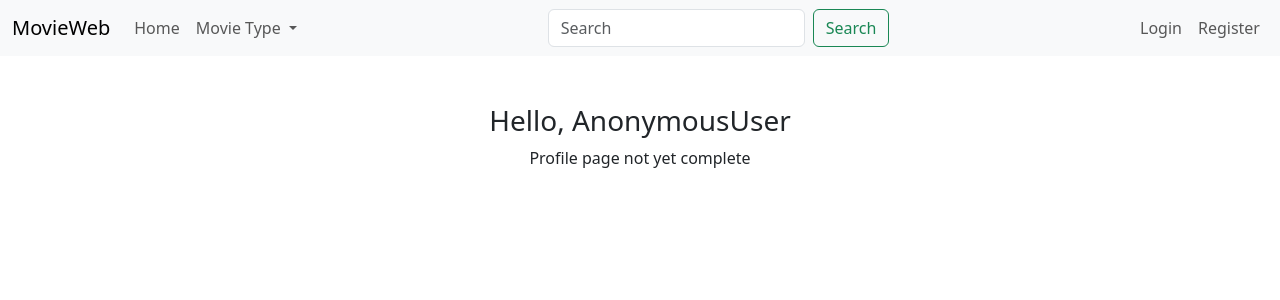
After one commit to mominur774/movie-management, a Django app: page /accounts/profile/ in a window 1280 px wide. The commit adds this page. Shown: the top 300 px of the page. Run offline with Django 4.2, Linux system fonts and the light colour scheme; data that the repository does not hold is empty; some libraries are stand-ins or nearby versions.

Commit message:
add profile page

```diff
--- a/movies/views.py
+++ b/movies/views.py
@@ -4,7 +4,7 @@ from movies.models import *
 from django.views.generic import ListView, View, DetailView
 from movies.utils import movie_filter
 from django.http import JsonResponse, HttpResponseRedirect
-
+from django.contrib.auth.decorators import login_required
 from django.db.models import Avg
 
 # Create your views here.
@@ -57,6 +57,7 @@ class MovieDetailsView(DetailView):
         return context
 
 
+@login_required(login_url='/accounts/login')
 def create_review(request):
     if request.method == 'POST':
         data = json.loads(request.body)
--- /dev/null
+++ b/templates/accounts/profile.html
@@ -0,0 +1,12 @@
+{% extends 'layouts/base.html' %}
+
+
+{% block content %}
+
+
+<div class="text-center mt-5">
+  <h3>Hello, {{ request.user }}</h3>
+  <span>Profile page not yet complete</span>
+</div>
+
+{% endblock content %}
--- a/templates/includes/navigation.html
+++ b/templates/includes/navigation.html
@@ -42,7 +42,7 @@
         </li>
         {% else %}
         <li class="nav-item">
-          <a class="nav-link" href="#">Profile</a>
+          <a class="nav-link" href="{% url 'profile' %}">Profile</a>
         </li>
         <li class="nav-item">
           <a class="nav-link" href="{% url 'logout' %}">Logout</a>
--- a/templates/pages/movie-details.html
+++ b/templates/pages/movie-details.html
@@ -43,6 +43,7 @@
           <b><a href="?category={{category.id}}">{{ category.name }}</a>, </b>
         {% endfor %}
       </span>
+      {% if request.user.is_authenticated %}
       <hr>
       <form id="rating-form" method="post">
         {% csrf_token %}
@@ -58,6 +59,7 @@
         ></textarea>
         <button id="ratingSubmit" class="btn btn-primary" type="submit">Submit</button>
       </form>
+      {% endif %}
     </div>
   </div>
 </div>
@@ -104,6 +106,7 @@ $(document).ready(function() {
       data: JSON.stringify(dt),
       success: function(response) {
         console.log('Review submitted successfully', response);
+        location.reload();
       },
       error: function(error) {
           console.error('Error:', error);
--- a/users/urls.py
+++ b/users/urls.py
@@ -6,4 +6,5 @@ urlpatterns = [
     path('login/', views.UserLoginView.as_view(), name='login'),
     path('register/', views.RegistrationView.as_view(), name='register'),
     path('logout/', views.logout_view, name='logout'),
+    path('profile/', views.profile, name='profile'),
 ]
--- a/users/views.py
+++ b/users/views.py
@@ -23,3 +23,7 @@ class RegistrationView(CreateView):
 def logout_view(request):
     logout(request)
     return redirect(reverse('login'))
+
+
+def profile(request):
+    return render(request, 'accounts/profile.html')
```
Also changed, not shown: templates/includes/sidebar-filter.html (+9 -3 lines).
